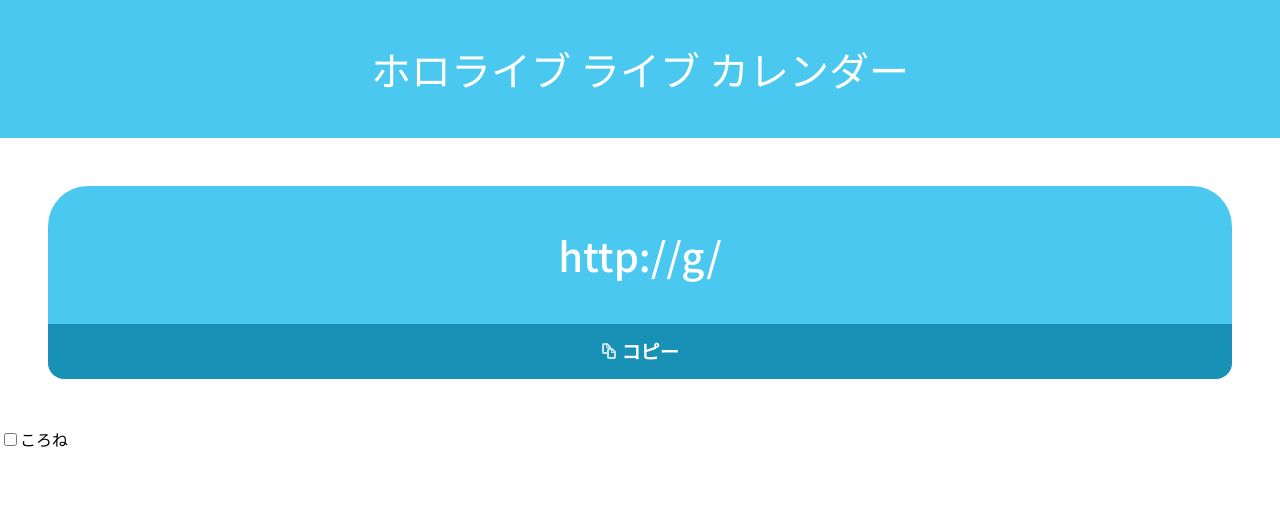
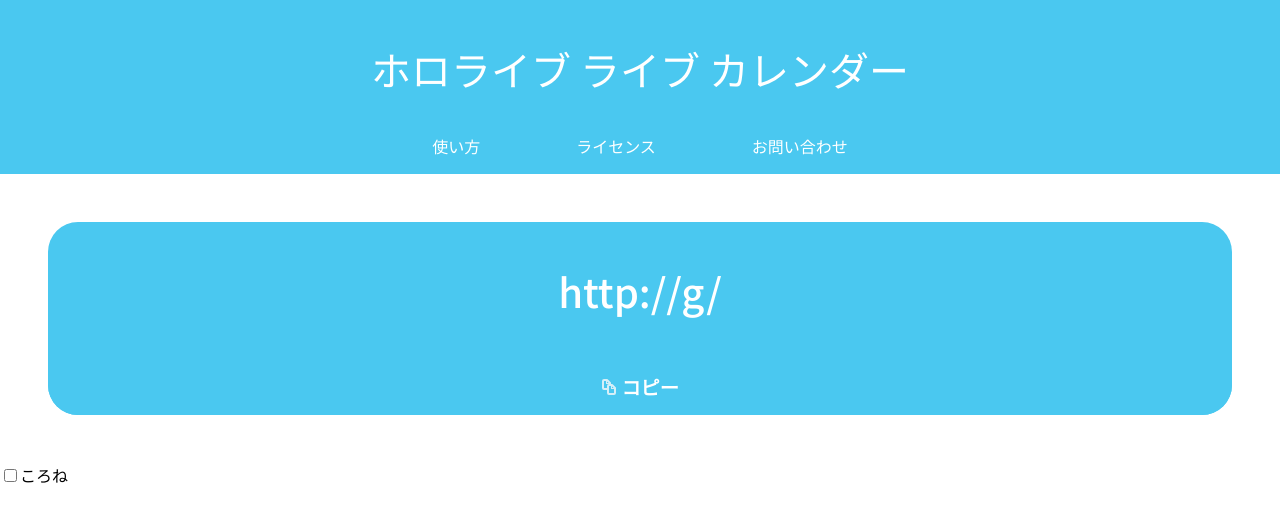
Before and after one commit to isabella232/page, a React (Create React App) app in the folder holo-live-calendar/: page / in a window 1280 px wide. Shown: the top 522 px of the page. Built offline with nearby package versions, Linux system fonts and the light colour scheme.

Commit message:
スタイルの調整

```diff
--- a/holo-live-calendar/src/index.css
+++ b/holo-live-calendar/src/index.css
@@ -8,7 +8,7 @@
   text-align: center;
   background-color: #4ac8f0;
   margin: 0;
-  padding: 1em;
+  padding: 1em 1em 0.5em 1em;
   font-weight: 500;
   font-size: 2.5em;
   color: white;
@@ -25,18 +25,26 @@
   padding: 1em;
   color: white;
   font-size: 5vmin;
-  border-radius: 1em 1em 0 0;
+  border-radius: 30px 30px 0 0;
 }
 
 .copyButtonArea {
   text-align: center;
-  background-color: #1990b5;
-  border-radius: 0 0 1em 1em;
+  background-color: #4ac8f0;
+  border-radius: 0 0 30px 30px;
 
 }
 
+.copyButton:hover {
+  background-color: #1990b5;
+}
+
+.copied {
+  color: #093947;
+}
+
 .copyButton {
-  background-color: #1990b5;
+  background-color: #4ac8f0;
   color: white;
   font-family: 'Noto Sans JP', sans-serif;
   font-weight: 900;
@@ -45,5 +53,30 @@
   padding: 0.7em;
   margin: 0;
   width: 100%;
-  border-radius: 0 0 1em 1em;
+  border-radius: 0 0 30px 30px;
 }
+
+.tag {
+  list-style-type: none;
+  margin: 0;
+  padding: 0;
+  overflow: hidden;
+  background-color: #4ac8f0;
+  text-align: center;
+}
+
+.tag li {
+  display:inline-block;
+  color: white;
+  margin: 0;
+  padding: 1em 3em 1em 3em;
+  text-align: center;
+}
+
+.tag li:last-child {
+  border-right: none;
+}
+
+.tag li:hover {
+  background-color: #1990b5;
+}
--- a/holo-live-calendar/src/index.tsx
+++ b/holo-live-calendar/src/index.tsx
@@ -4,6 +4,7 @@
 import {getIdolIndex, getAllLength, getIdolData} from './idols'
 import './index.css'
 import Copy from './Copy.svg'
+import CopyDark from './CopyDark.svg'
 
 interface State {
   idols: boolean[],
@@ -82,7 +83,7 @@
             <CopyToClipBoard text={this.state.url}
               onCopy={() => this.setState({copied: true})}>
               <button className="copyButton">
-                {this.state.copied ? <div><img src={Copy} className="copyLogo" /> コピーした!</div> : <div><img src={Copy} className="copyLogo" /> コピー</div>}
+                {this.state.copied ? <div className="copied"><img src={CopyDark} className="copyLogo" /> コピーした！</div> : <div><img src={Copy} className="copyLogo" /> コピー</div>}
               </button>
             </CopyToClipBoard>
           </div>
@@ -96,6 +97,11 @@
 ReactDOM.render(
   <div>
     <h1>ホロライブ ライブ カレンダー</h1>
+    <ul className="tag">
+      <li>使い方</li>
+      <li>ライセンス</li>
+      <li>お問い合わせ</li>
+    </ul>
     <CreateURL />
   </div>,
   document.getElementById('root')
```
Also changed, not shown: holo-live-calendar/src/CopyDark.svg (added).
